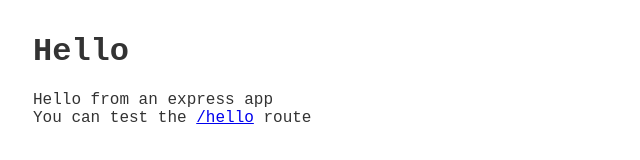
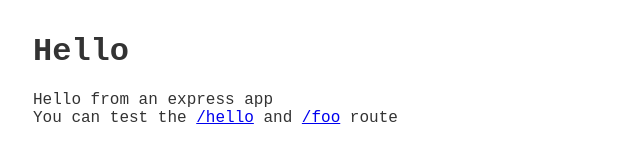
Before and after one commit to Offirmo/hello-world-express-typescript, a website: page public/index.html in a window 1280 px wide. Shown: the whole page, without its empty margins (0-640 px from the left). Drawn offline with Linux system fonts and the light colour scheme.

Commit message:
TLTWGCMOMPP :scream_cat:

```diff
--- a/public/index.html
+++ b/public/index.html
@@ -12,7 +12,7 @@
 
 <h1>…</h1>
 Hello from an express app<br />
-You can test the <a>/hello</a> route
+You can test the <a>/hello</a> and <a>/foo</a> route
 
 <script>
 	document.querySelector('h1').textContent = document.title;
```
